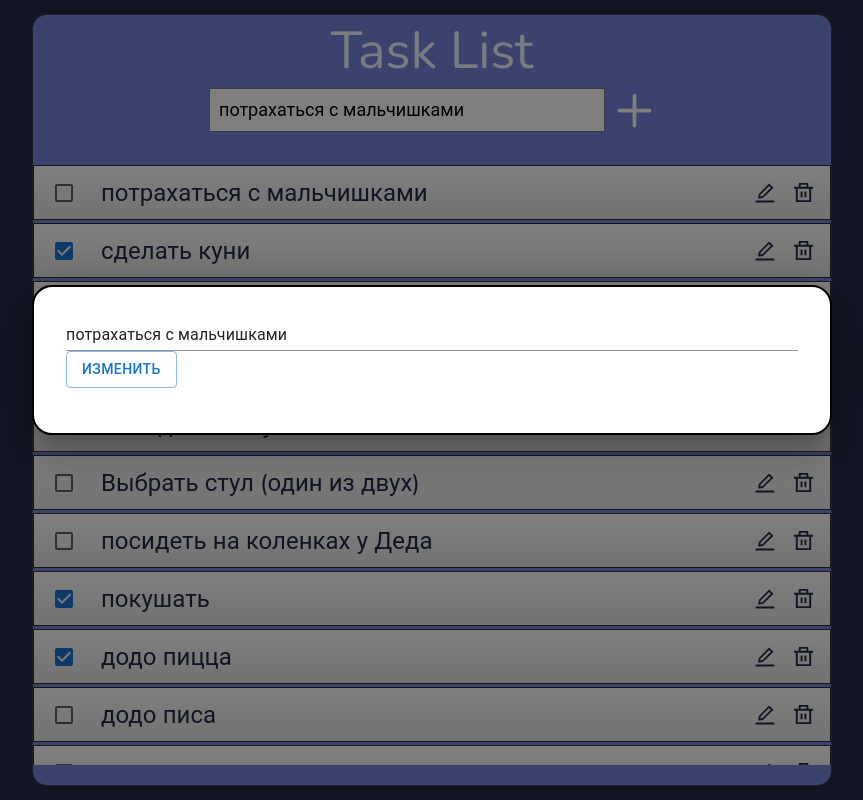
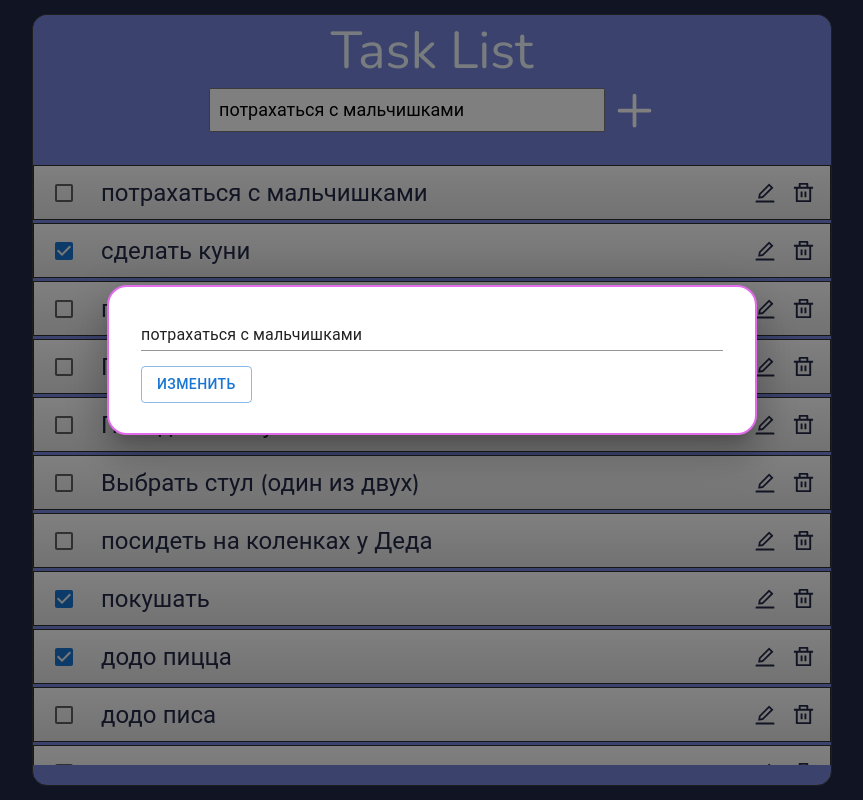
Before and after one commit to Rez1dentis/task-list-front, a React (Vite) app: page / in a window 1280 px wide. Both pictures are taken after a click on the icon 973 px from the left and 192 px from the top of the page. Shown: the whole page, without its empty margins (208-1071 px from the left). Built offline with nearby package versions, Linux system fonts and the light colour scheme.

Commit message:
fix modal

```diff
--- a/src/pages/Main/TaskApp/TaskApp.tsx
+++ b/src/pages/Main/TaskApp/TaskApp.tsx
@@ -39,13 +39,12 @@ export const TaskApp = (): JSX.Element => {
     if (inputValue.trim() !== '') {
       setTasks([...tasks, newTask]);
       setinputValue('');
+      setTimeout(() => {
+        if (listBoxRef.current) {
+          listBoxRef.current.scrollTop = listBoxRef.current.scrollHeight;
+        }
+      }, 0);
     }
-
-    setTimeout(() => {
-      if (listBoxRef.current) {
-        listBoxRef.current.scrollTop = listBoxRef.current.scrollHeight;
-      }
-    }, 0);
   };
 
   const editHandler = () => {
--- a/src/pages/TaskModal/TaskModal.tsx
+++ b/src/pages/TaskModal/TaskModal.tsx
@@ -1,4 +1,3 @@
-import classes from './TaskModal.module.scss';
 import Box from '@mui/material/Box';
 import Modal from '@mui/material/Modal';
 import { Button, TextField } from '@mui/material';
@@ -9,10 +8,10 @@ const style = {
   top: '45%',
   left: '50%',
   transform: 'translate(-50%, -50%)',
-  width: 800,
+  width: 650,
   height: 150,
   bgcolor: 'background.paper',
-  border: '2px solid #000',
+  border: '2px solid #e26bec',
   boxShadow: 24,
   p: 4,
   borderRadius: 5,
@@ -34,18 +33,17 @@ export const TaskModal = ({
   editHandler,
 }: IProps): JSX.Element => {
   return (
-    <div className={classes.modalContainer}>
+    <div>
       <Modal open={open} onClose={onClose}>
         <Box sx={style}>
           <TextField
             value={inputValue}
             onChange={changeHandler}
-            className={classes.input}
             id="standard-basic"
             variant="standard"
             fullWidth
           />
-          <Button onClick={editHandler} className={classes.saveButton} variant="outlined">
+          <Button style={{ marginTop: 15 }} onClick={editHandler} variant="outlined">
             Изменить
           </Button>
         </Box>
```
Also changed, not shown: src/pages/TaskModal/TaskModal.module.scss (deleted, +0 -19 lines).
